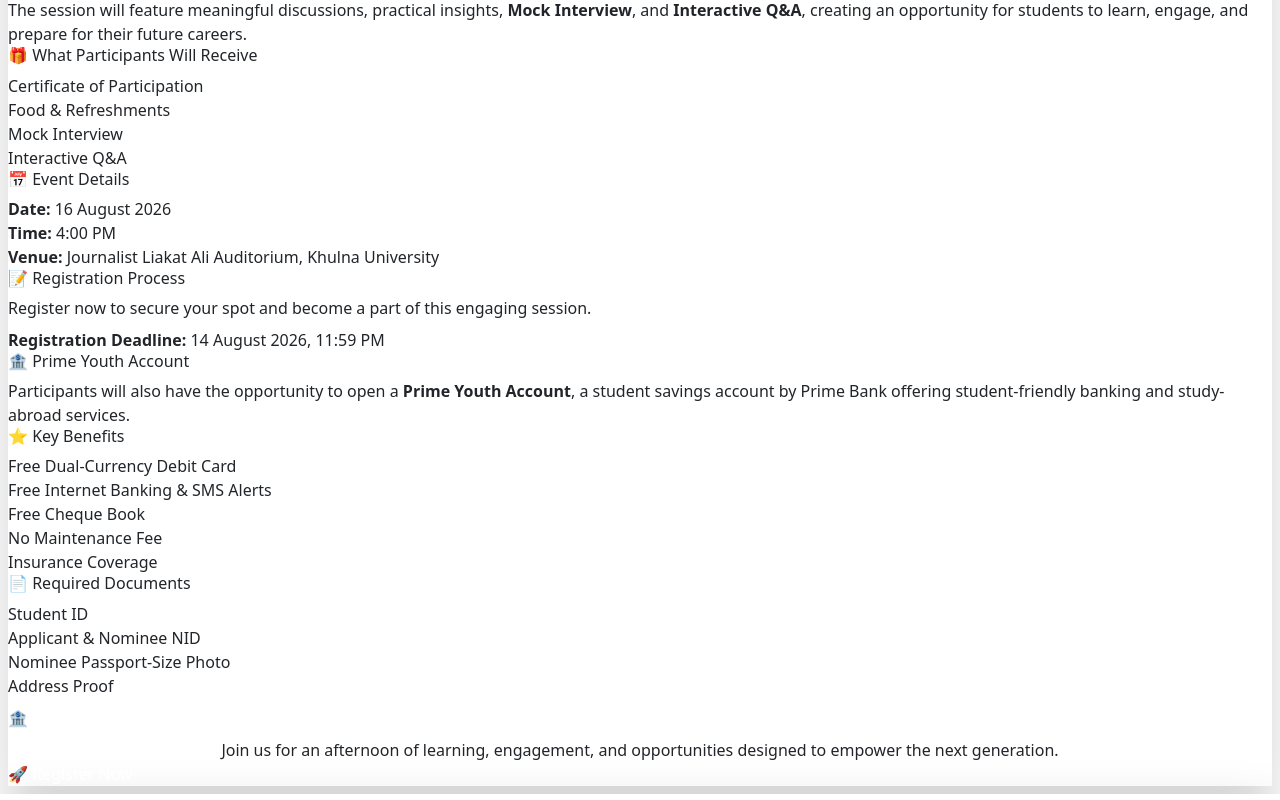
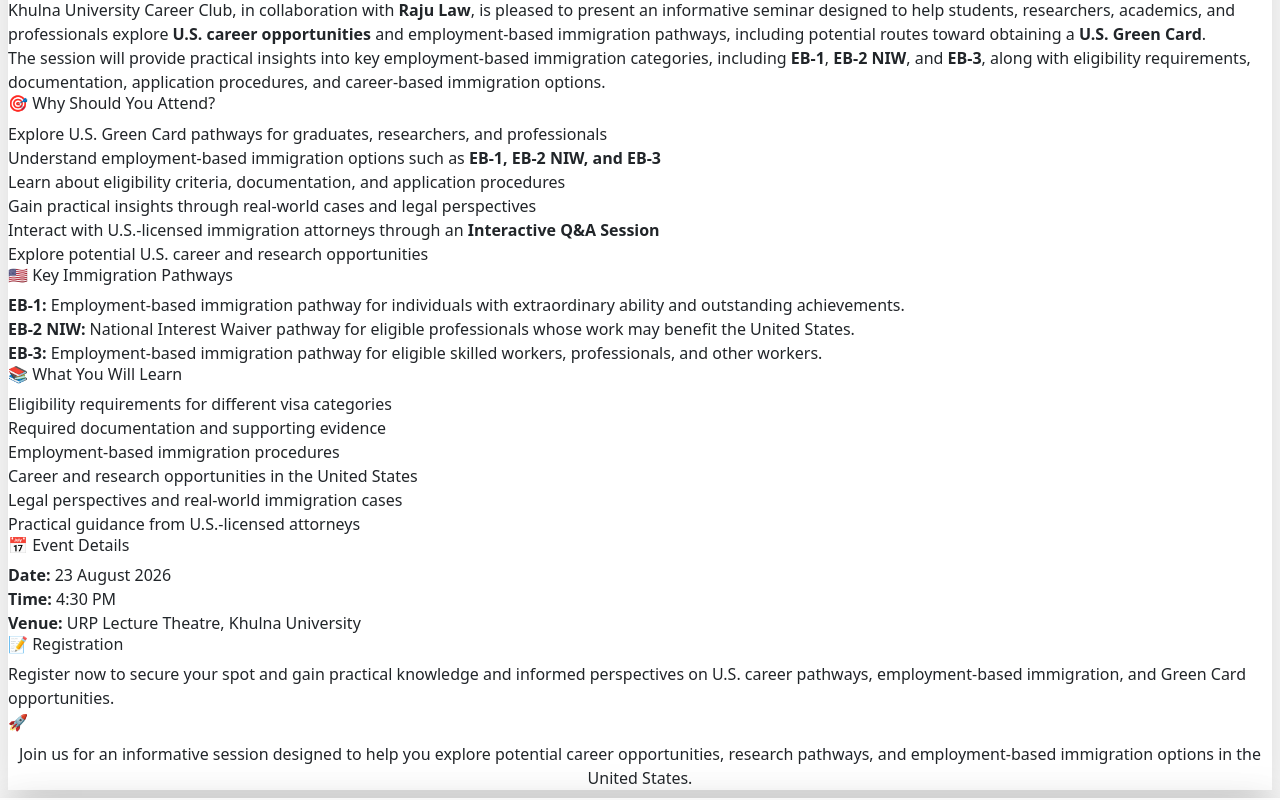
Before and after one commit to Aslambrj/KUCC, a React (Vite) app: page / in a window 1280 px wide. Shown: the part 1780-2580 px from the top of the page. Built offline with nearby package versions, Linux system fonts and the light colour scheme; no server answers.

Commit message:
USA Greencard

```diff
--- a/src/pages/home/Home.jsx
+++ b/src/pages/home/Home.jsx
@@ -12,6 +12,7 @@
 import GenSubmissions from "../updates/genSubmission.jsx";
 
 import PrimeBank from "../updates/primeBank.jsx";
+import UsGreencard from "../updates/UsGreencard.jsx";
 
 
 
@@ -26,6 +27,12 @@
   return (
     <>
       <DynamicContent />
+
+      {/* Today's Event Section */}
+      <section className="bg-white shadow-lg rounded-2xl p-2">
+       <UsGreencard/>
+      </section>
+
 
     <section className="bg-white shadow-lg rounded-2xl p-2">
        <PrimeBank/>
--- a/src/pages/updates/Update.jsx
+++ b/src/pages/updates/Update.jsx
@@ -10,6 +10,7 @@
 import genSubmission from "./genSubmission.jsx";
 import CareerTalkSeries6 from "./careerTalk6.jsx";
 import primeBank from "./primeBank.jsx";
+import UsGreencard from "./UsGreencard.jsx";
 
 const Update = () => {
   return (
@@ -20,6 +21,11 @@
                drop-shadow-lg animate-pulse">
              Club Updates
             </h1>
+
+      {/* US Green Card Event Section */}
+      <section className="bg-white shadow-lg rounded-2xl p-2">
+        {<UsGreencard />}
+      </section>
 
       {/* Prime Bank Section */}
       <section className="bg-white shadow-lg rounded-2xl p-2">
--- /dev/null
+++ b/src/pages/updates/UsGreencard.jsx
@@ -0,0 +1,199 @@
+import React from "react";
+
+const USGreenCardPathways = () => {
+  const registerLink =
+    "https://docs.google.com/forms/d/e/1FAIpQLScE3Mx3uRaqv9CiKNDseSwczfjiTe3r4O4628qvD2yftjPuGQ/viewform?usp=sharing&ouid=107926717468018894378";
+
+  return (
+    <div className="min-h-screen bg-blue-100 flex flex-col items-center p-6">
+      <div className="max-w-4xl w-full bg-white rounded-2xl shadow-lg overflow-hidden">
+
+        {/* Cover Photo */}
+        <div className="w-full bg-blue-100 flex items-center justify-center">
+          <img
+            src="/assets/usGreenCard/usGreenCard.jpeg"
+            alt="Explore U.S. Green Card Pathways"
+            className="w-full h-auto object-contain"
+          />
+        </div>
+
+        {/* Content */}
+        <div className="p-6 space-y-6">
+
+          {/* Title */}
+          <h1 className="text-3xl font-bold text-center">
+            EXPLORE U.S. GREEN CARD PATHWAYS
+          </h1>
+
+          <p className="text-center text-lg font-semibold text-blue-800">
+            For University Graduates & Academic Professionals
+          </p>
+
+          {/* Organized By */}
+          <div className="text-center">
+            <p>
+              <b>Organized by:</b> Khulna University Career Club
+            </p>
+
+            <p>
+              <b>In collaboration with:</b> Raju Law
+            </p>
+          </div>
+
+          {/* Introduction */}
+          <p>
+            Khulna University Career Club, in collaboration with{" "}
+            <b>Raju Law</b>, is pleased to present an informative seminar
+            designed to help students, researchers, academics, and professionals
+            explore <b>U.S. career opportunities</b> and employment-based
+            immigration pathways, including potential routes toward obtaining a{" "}
+            <b>U.S. Green Card</b>.
+          </p>
+
+          <p>
+            The session will provide practical insights into key
+            employment-based immigration categories, including{" "}
+            <b>EB-1</b>, <b>EB-2 NIW</b>, and <b>EB-3</b>, along with
+            eligibility requirements, documentation, application procedures,
+            and career-based immigration options.
+          </p>
+
+          {/* Why Should You Attend */}
+          <div>
+            <h2 className="text-xl font-semibold mb-2">
+              🎯 Why Should You Attend?
+            </h2>
+
+            <ul className="list-disc pl-6 space-y-1">
+              <li>
+                Explore U.S. Green Card pathways for graduates, researchers,
+                and professionals
+              </li>
+
+              <li>
+                Understand employment-based immigration options such as{" "}
+                <b>EB-1, EB-2 NIW, and EB-3</b>
+              </li>
+
+              <li>
+                Learn about eligibility criteria, documentation, and
+                application procedures
+              </li>
+
+              <li>
+                Gain practical insights through real-world cases and legal
+                perspectives
+              </li>
+
+              <li>
+                Interact with U.S.-licensed immigration attorneys through an{" "}
+                <b>Interactive Q&A Session</b>
+              </li>
+
+              <li>
+                Explore potential U.S. career and research opportunities
+              </li>
+            </ul>
+          </div>
+
+          {/* Key Immigration Pathways */}
+          <div>
+            <h2 className="text-xl font-semibold mb-2">
+              🇺🇸 Key Immigration Pathways
+            </h2>
+
+            <ul className="list-disc pl-6 space-y-1">
+              <li>
+                <b>EB-1:</b> Employment-based immigration pathway for
+                individuals with extraordinary ability and outstanding
+                achievements.
+              </li>
+
+              <li>
+                <b>EB-2 NIW:</b> National Interest Waiver pathway for eligible
+                professionals whose work may benefit the United States.
+              </li>
+
+              <li>
+                <b>EB-3:</b> Employment-based immigration pathway for eligible
+                skilled workers, professionals, and other workers.
+              </li>
+            </ul>
+          </div>
+
+          {/* What You Will Learn */}
+          <div>
+            <h2 className="text-xl font-semibold mb-2">
+              📚 What You Will Learn
+            </h2>
+
+            <ul className="list-disc pl-6 space-y-1">
+              <li>Eligibility requirements for different visa categories</li>
+              <li>Required documentation and supporting evidence</li>
+              <li>Employment-based immigration procedures</li>
+              <li>Career and research opportunities in the United States</li>
+              <li>Legal perspectives and real-world immigration cases</li>
+              <li>Practical guidance from U.S.-licensed attorneys</li>
+            </ul>
+          </div>
+
+          {/* Event Details */}
+          <div>
+            <h2 className="text-xl font-semibold mb-2">
+              📅 Event Details
+            </h2>
+
+            <ul className="list-disc pl-6 space-y-1">
+              <li>
+                <b>Date:</b> 23 August 2026
+              </li>
+
+              <li>
+                <b>Time:</b> 4:30 PM
+              </li>
+
+              <li>
+                <b>Venue:</b> URP Lecture Theatre, Khulna University
+              </li>
+            </ul>
+          </div>
+
+          {/* Registration */}
+          <div>
+            <h2 className="text-xl font-semibold mb-2">
+              📝 Registration
+            </h2>
+
+            <p>
+              Register now to secure your spot and gain practical knowledge and
+              informed perspectives on U.S. career pathways,
+              employment-based immigration, and Green Card opportunities.
+            </p>
+          </div>
+
+
+
+          {/* Register Button */}
+          <div className="flex justify-center pt-6 w-full">
+            <a
+              href={registerLink}
+              target="_blank"
+              rel="noopener noreferrer"
+              className="w-96 text-center bg-gradient-to-r from-blue-500 to-blue-700 text-white px-6 py-3 rounded-xl text-lg font-semibold shadow-md hover:from-blue-600 hover:to-blue-800 transition transform hover:scale-105"
+            >
+              🚀 Register Now
+            </a>
+          </div>
+{/* Closing */}
+          <p className="text-center font-medium text-gray-700 pt-2">
+            Join us for an informative session designed to help you explore
+            potential career opportunities, research pathways, and
+            employment-based immigration options in the United States.
+          </p>
+        </div>
+      </div>
+    </div>
+  );
+};
+
+export default USGreenCardPathways;
```
Also changed, not shown: public/assets/usGreenCard/usGreenCard.jpeg (added).
